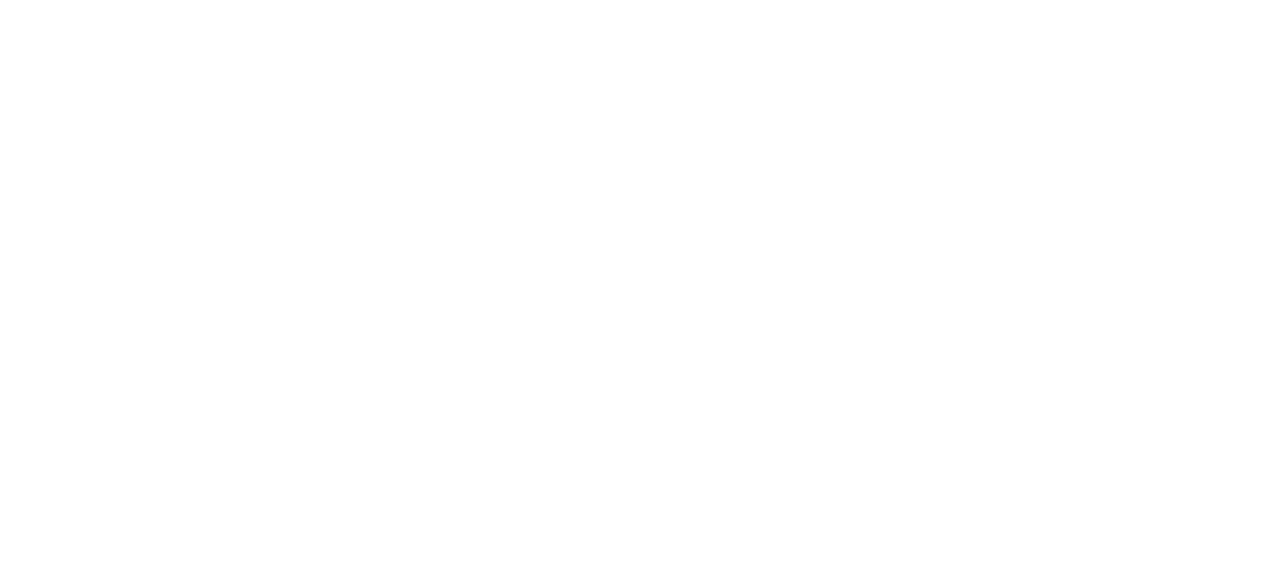
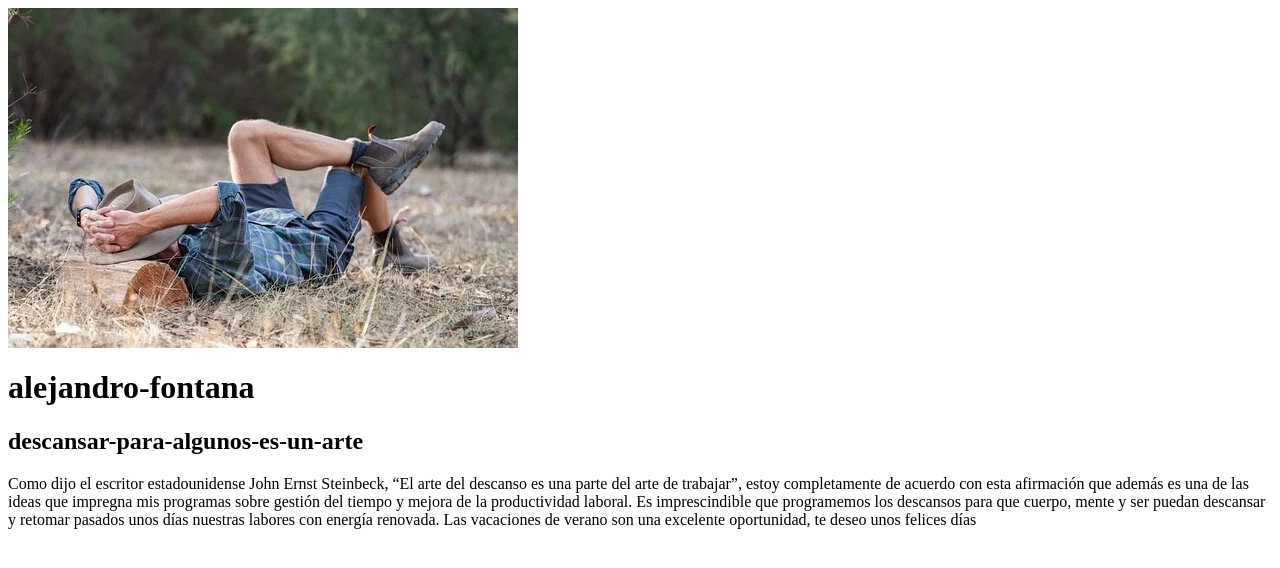
Before and after one commit to walter140696/aew_2025_walter, a plain HTML site: page CSS/01_TARJETA PERSONAL/INDEX.HTML in a window 1280 px wide. Drawn offline with Linux system fonts and the light colour scheme.

Commit message:
eh creado una historia

```diff
--- a/CSS/01_TARJETA PERSONAL/INDEX.HTML
+++ b/CSS/01_TARJETA PERSONAL/INDEX.HTML
@@ -1,6 +1,6 @@
 <html>
 <head>
-
+    <title>el-descanso-que-significa-para-nosotros</title>
 </head>
 <body>
     <!--tarjeta personal-->
@@ -8,10 +8,14 @@
 
         <!--imagen de perfil-->
             <div id="foto-perfil"></div>
+                <img src="IMAGEN/descanso.jpg"
         <!--nombres y cargo-->
             <div id="nombre-cargo"></div>
+                <h1>alejandro-fontana</h1>
+                <h2>descansar-para-algunos-es-un-arte</h2>
         <!--descripcion personal-->
             <div id="mi-discripcion"></div>
+                <p>Como dijo el escritor estadounidense John Ernst Steinbeck, “El arte del descanso es una parte del arte de trabajar”, estoy completamente de acuerdo con esta afirmación que además es una de las ideas que impregna mis programas sobre gestión del tiempo y mejora de la productividad laboral. Es imprescindible que programemos los descansos para que cuerpo, mente y ser puedan descansar y retomar pasados unos días nuestras labores con energía renovada. Las vacaciones de verano son una excelente oportunidad, te deseo unos felices días </p>
         <!--redes sociales-->
             <div id="redes-sociales"></div>
     </div>
```
